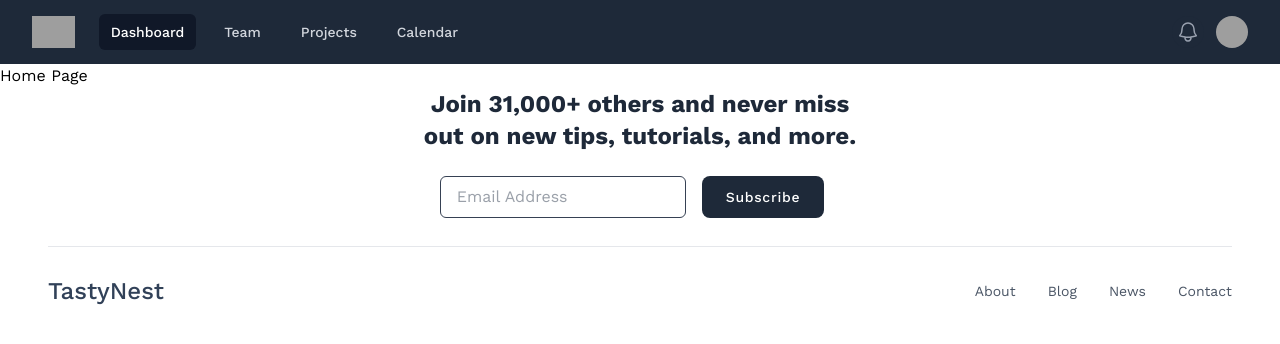
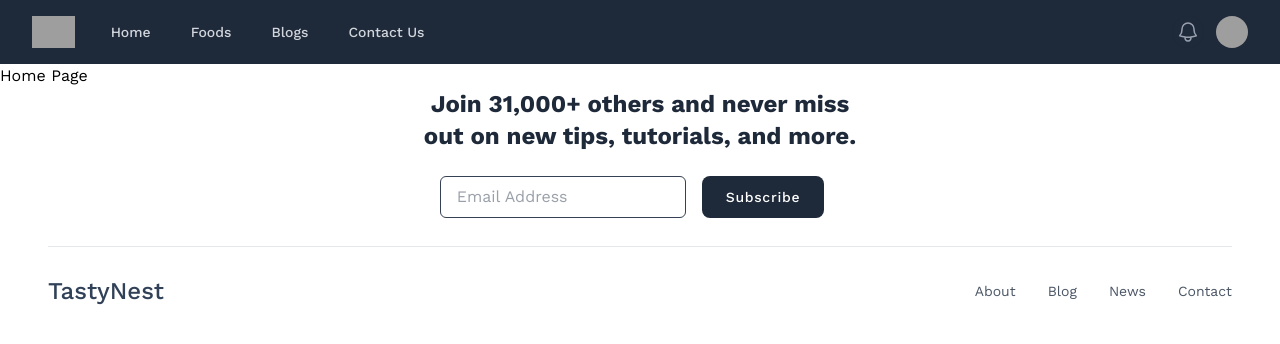
Before and after one commit to WalidurTanjim/tastynest, a React (Vite) app: page / in a window 1280 px wide. Shown: the top 344 px of the page. Built offline with nearby package versions, Linux system fonts and the light colour scheme; grey boxes are pictures that could not be loaded.

Commit message:
NavLink added on the navbar from react-router-dom

```diff
--- a/src/shared/Navbar/Navbar.tsx
+++ b/src/shared/Navbar/Navbar.tsx
@@ -1,11 +1,12 @@
 import { Disclosure, DisclosureButton, DisclosurePanel, Menu, MenuButton, MenuItem, MenuItems } from '@headlessui/react'
 import { Bars3Icon, BellIcon, XMarkIcon } from '@heroicons/react/24/outline'
+import { NavLink } from 'react-router-dom';
 
 const navigation = [
-    { name: 'Dashboard', href: '#', current: true },
-    { name: 'Team', href: '#', current: false },
-    { name: 'Projects', href: '#', current: false },
-    { name: 'Calendar', href: '#', current: false },
+    { name: 'Home', href: '/', current: false },
+    { name: 'Foods', href: '/foods', current: false },
+    { name: 'Blogs', href: '/blogs', current: false },
+    { name: 'Contact Us', href: '/contact', current: false },
 ]
 
 function classNames(...classes) {
@@ -37,9 +38,9 @@ const Navbar = () => {
                         <div className="hidden sm:ml-6 sm:block">
                             <div className="flex space-x-4">
                                 {navigation.map((item) => (
-                                    <a
+                                    <NavLink
                                         key={item.name}
-                                        href={item.href}
+                                        to={item.href}
                                         aria-current={item.current ? 'page' : undefined}
                                         className={classNames(
                                             item.current ? 'bg-gray-900 text-white' : 'text-gray-300 hover:bg-gray-700 hover:text-white',
@@ -47,7 +48,7 @@ const Navbar = () => {
                                         )}
                                     >
                                         {item.name}
-                                    </a>
+                                    </NavLink>
                                 ))}
                             </div>
                         </div>
@@ -112,10 +113,9 @@ const Navbar = () => {
             <DisclosurePanel className="sm:hidden">
                 <div className="space-y-1 px-2 pt-2 pb-3">
                     {navigation.map((item) => (
-                        <DisclosureButton
+                        <NavLink to={item.href}>
+                            <DisclosureButton
                             key={item.name}
-                            as="a"
-                            href={item.href}
                             aria-current={item.current ? 'page' : undefined}
                             className={classNames(
                                 item.current ? 'bg-gray-900 text-white' : 'text-gray-300 hover:bg-gray-700 hover:text-white',
@@ -124,6 +124,7 @@ const Navbar = () => {
                         >
                             {item.name}
                         </DisclosureButton>
+                        </NavLink>
                     ))}
                 </div>
             </DisclosurePanel>
```
